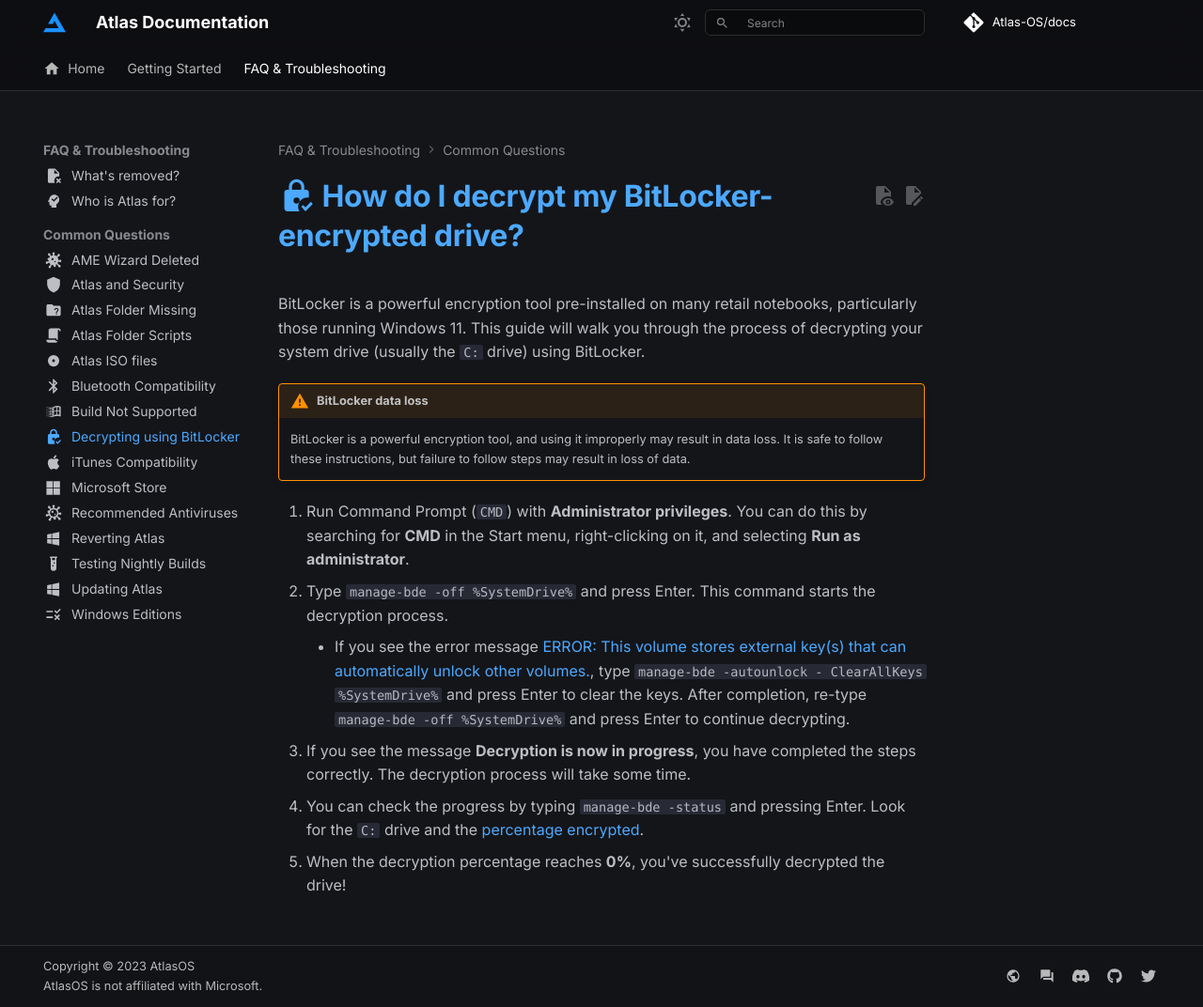
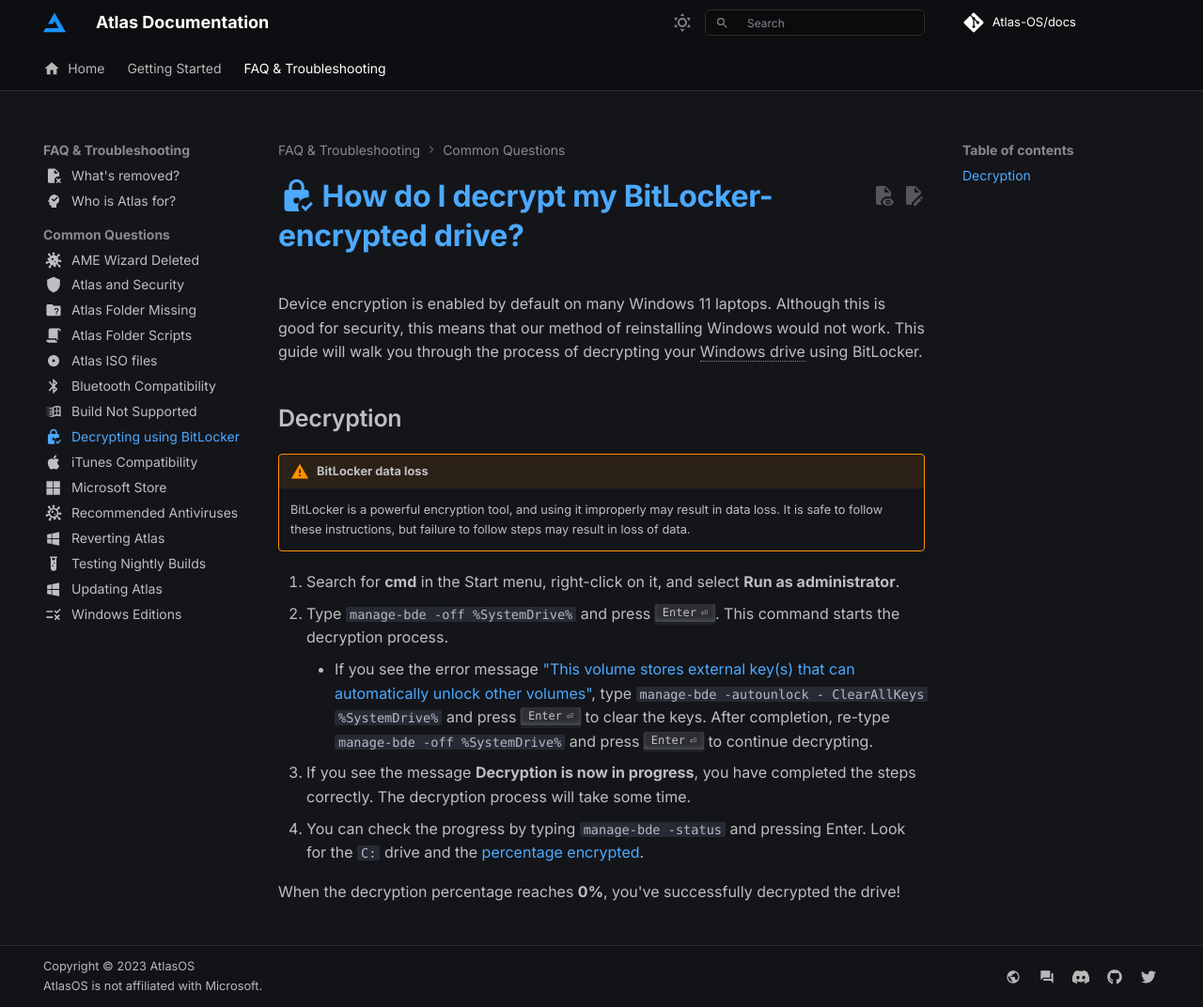
Before and after one commit to Atlas-OS/docs, an MkDocs documentation site: the page built from docs/faq-and-troubleshooting/common-questions/decryptying-using-bitlocker.md, in a window 1280 px wide and 1072 px high. Shown: the whole window at 94% size. Built offline with MkDocs 1.6.1 and Material for MkDocs 9.7.7, drawn with Linux system fonts in a browser that asks for light colours; some web fonts are replaced; comment, search, counter and statistics services are not loaded.

Commit message:
feat(bitlocker): reformatting

```diff
--- a/docs/faq-and-troubleshooting/common-questions/decryptying-using-bitlocker.md
+++ b/docs/faq-and-troubleshooting/common-questions/decryptying-using-bitlocker.md
@@ -5,14 +5,18 @@ icon: material/lock-check
 
 # :material-lock-check: How do I decrypt my BitLocker-encrypted drive?
 
-BitLocker is a powerful encryption tool pre-installed on many retail notebooks, particularly those running Windows 11. This guide will walk you through the process of decrypting your system drive (usually the `C:` drive) using BitLocker.
+Device encryption is enabled by default on many Windows 11 laptops. Although this is good for security, this means that our method of reinstalling Windows would not work. This guide will walk you through the process of decrypting your Windows drive using BitLocker.
+
+## Decryption
 
 !!! warning "BitLocker data loss"
     BitLocker is a powerful encryption tool, and using it improperly may result in data loss. It is safe to follow these instructions, but failure to follow steps may result in loss of data.
 
-1. Run Command Prompt (`CMD`) with **Administrator privileges**. You can do this by searching for **CMD** in the Start menu, right-clicking on it, and selecting **Run as administrator**.
-2. Type `manage-bde -off %SystemDrive%` and press Enter. This command starts the decryption process.
-    - If you see the error message [ERROR: This volume stores external key(s) that can automatically unlock other volumes.](../../assets/images/bitlocker-error-decrypting.jpg), type `manage-bde -autounlock - ClearAllKeys %SystemDrive%` and press Enter to clear the keys. After completion, re-type `manage-bde -off %SystemDrive%` and press Enter to continue decrypting.
+1. Search for **cmd** in the Start menu, right-click on it, and select **Run as administrator**.
+2. Type `manage-bde -off %SystemDrive%` and press ++enter++. This command starts the decryption process.
+    - If you see the error message ["This volume stores external key(s) that can automatically unlock other volumes"](../../assets/images/bitlocker-error-decrypting.jpg), type `manage-bde -autounlock - ClearAllKeys %SystemDrive%` and press ++enter++ to clear the keys. After completion, re-type `manage-bde -off %SystemDrive%` and press ++enter++ to continue decrypting.
 3. If you see the message **Decryption is now in progress**, you have completed the steps correctly. The decryption process will take some time.
 4. You can check the progress by typing `manage-bde -status` and pressing Enter. Look for the `C:` drive and the [percentage encrypted](../../assets/images/bitlocker-decryption-progress.webp).
-5. When the decryption percentage reaches **0%**, you've successfully decrypted the drive!
+
+
+When the decryption percentage reaches **0%**, you've successfully decrypted the drive!
```
Also changed, not shown: docs/getting-started/post-installation/atlas-folder/optional-tweaks.md (+1 -1 lines).
